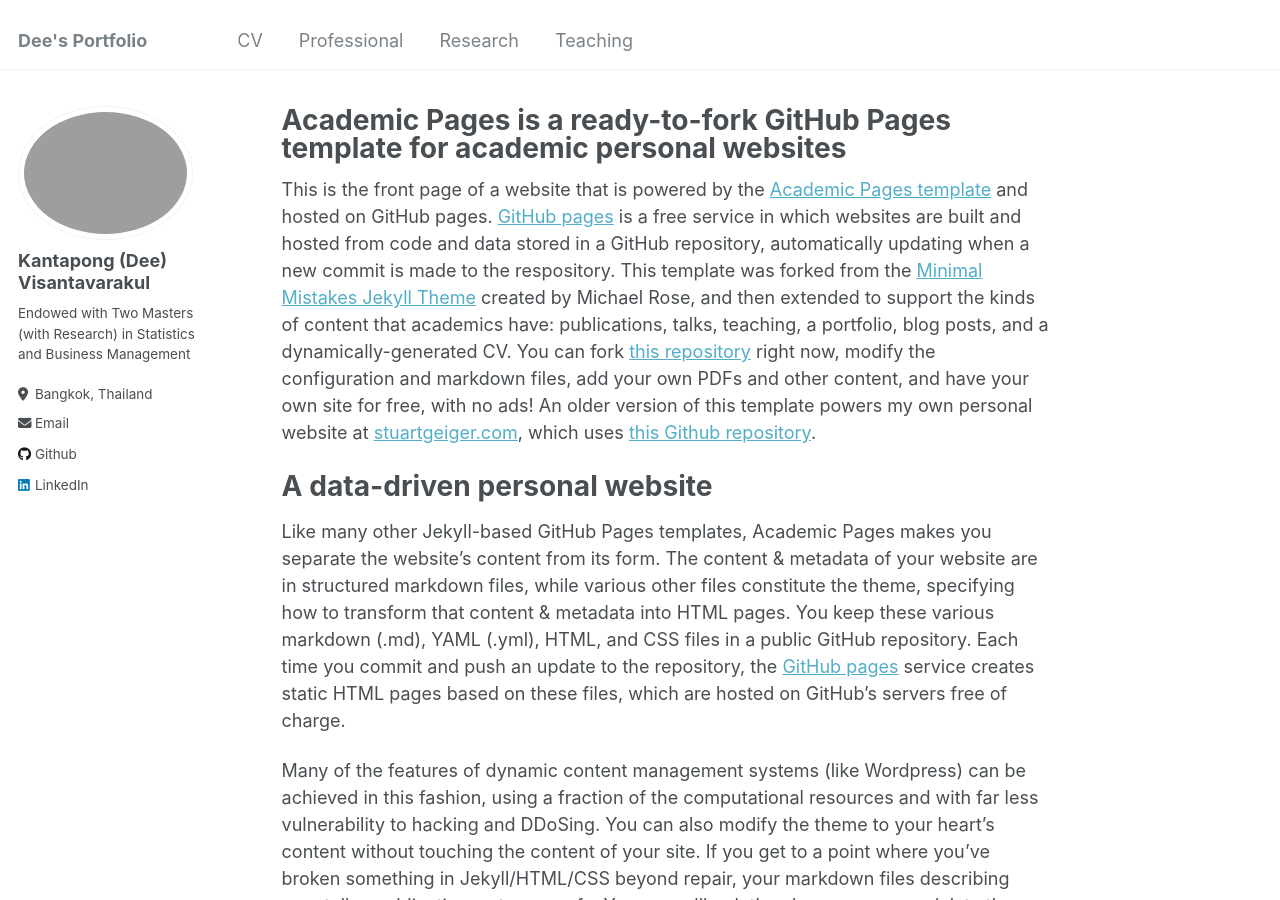
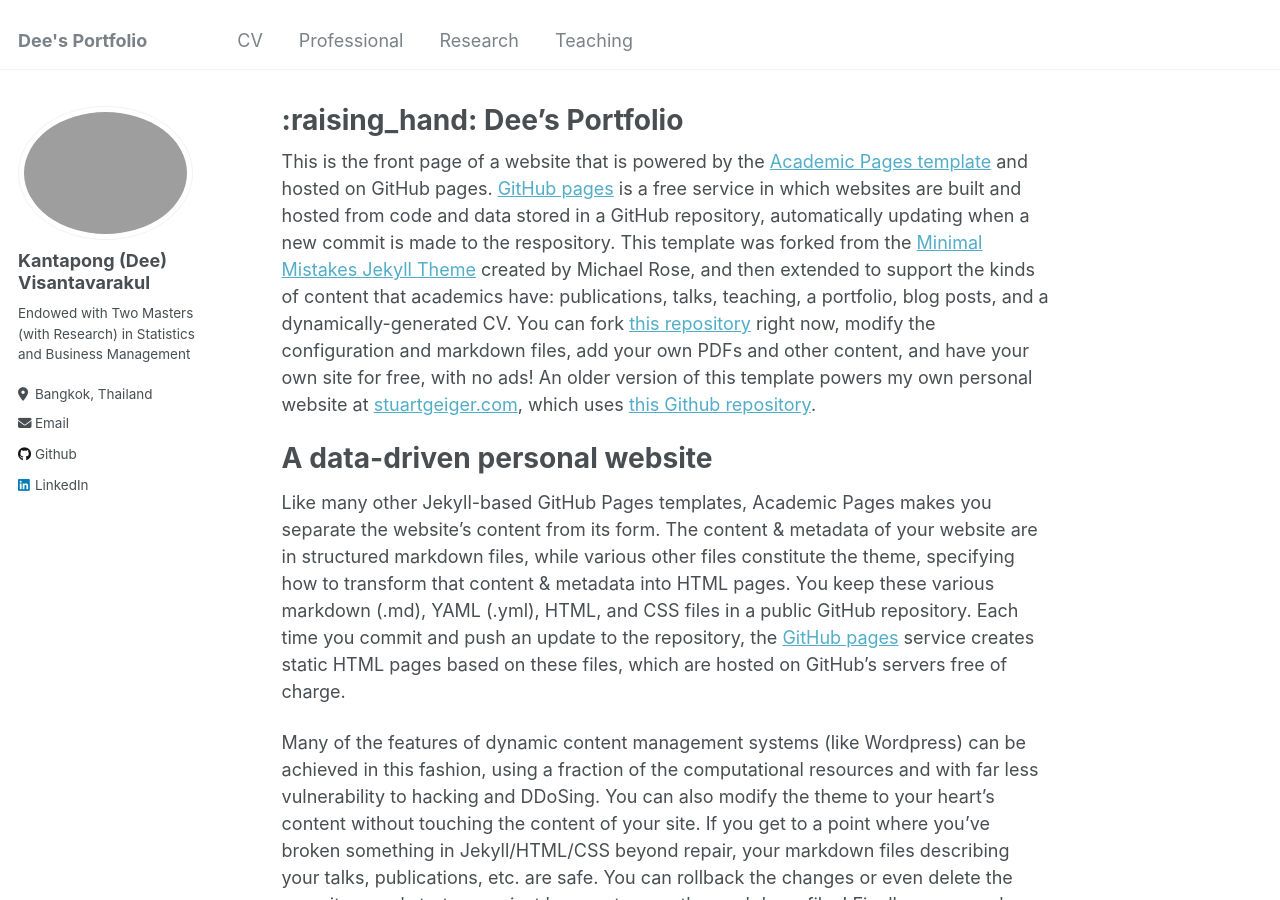
Before and after one commit to GoodDee/GoodDee.github.io, a Jekyll site: the page built from _pages/about.md, in a window 1280 px wide and 900 px high. Built offline with Jekyll 4.4.1, drawn with Linux system fonts in a browser that asks for light colours.

Commit message:
Update about.md

```diff
--- a/_pages/about.md
+++ b/_pages/about.md
@@ -1,6 +1,6 @@
 ---
 permalink: /
-title: "Academic Pages is a ready-to-fork GitHub Pages template for academic personal websites"
+title: ":raising_hand: Dee's Portfolio"
 author_profile: true
 redirect_from:
   - /about/
```
